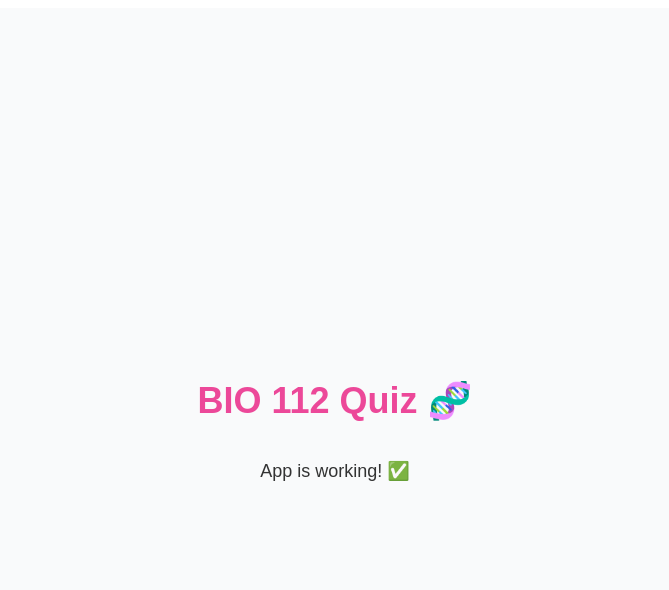
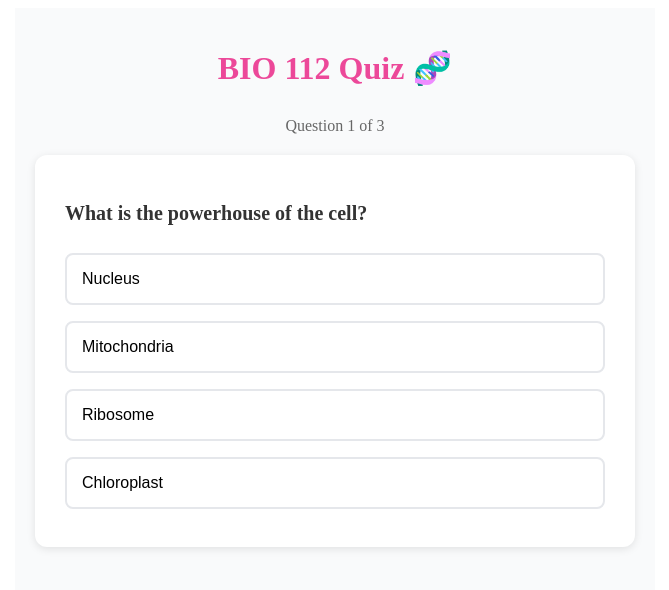
Before and after one commit to olamgeorg/bio112--quiz, a React (Vite) app: page / in a window 1280 px wide. Shown: the top 590 px of the page, without its empty margins (305-974 px from the left). Built offline with nearby package versions, Linux system fonts and the light colour scheme.

Commit message:
Update App.tsx
Commit changes

```diff
--- a/App.tsx
+++ b/App.tsx
@@ -1,26 +1,76 @@
+import { useState } from 'react'
+
+const questions = [
+  {
+    q: "What is the powerhouse of the cell?",
+    options: ["Nucleus", "Mitochondria", "Ribosome", "Chloroplast"],
+    answer: "Mitochondria"
+  },
+  {
+    q: "DNA stands for?",
+    options: ["Deoxyribonucleic Acid", "Dioxyribonucleic Acid", "Deoxyribose Nucleic Acid", "Dioxyribose Acid"],
+    answer: "Deoxyribonucleic Acid"
+  },
+  {
+    q: "Which cell has no nucleus?",
+    options: ["Plant cell", "Animal cell", "Bacterial cell", "Fungal cell"],
+    answer: "Bacterial cell"
+  }
+]
+
 export default function App() {
+  const [current, setCurrent] = useState(0)
+  const [score, setScore] = useState(0)
+  const [selected, setSelected] = useState("")
+  const [showResult, setShowResult] = useState(false)
+
+  const handleAnswer = (option: string) => {
+    setSelected(option)
+    if (option === questions[current].answer) setScore(score + 1)
+    setTimeout(() => {
+      if (current < questions.length - 1) {
+        setCurrent(current + 1)
+        setSelected("")
+      } else {
+        setShowResult(true)
+      }
+    }, 1000)
+  }
+
+  if (showResult) {
+    return (
+      <div style={{minHeight:'100vh',display:'flex',flexDirection:'column',justifyContent:'center',alignItems:'center',background:'#f9fafb',padding:'20px',textAlign:'center'}}>
+        <h1 style={{fontSize:'36px',color:'#ec4899',marginBottom:'20px'}}>BIO 112 Quiz 🧬</h1>
+        <h2 style={{fontSize:'28px',color:'#333'}}>Your Score: {score}/{questions.length}</h2>
+        <p style={{fontSize:'18px',color:'#666',marginTop:'10px'}}>{score === questions.length? 'Perfect! 🎉' : score >= 2? 'Great job! 👏' : 'Keep practicing! 💪'}</p>
+        <button onClick={() => {setCurrent(0); setScore(0); setShowResult(false); setSelected("")}}
+          style={{marginTop:'20px',padding:'12px 24px',background:'#ec4899',color:'white',border:'none',borderRadius:'8px',fontSize:'16px',cursor:'pointer'}}>
+          Retake Quiz
+        </button>
+      </div>
+    )
+  }
+
   return (
-    <div style={{
-      minHeight: '100vh',
-      background: '#f9fafb',
-      display: 'flex',
-      flexDirection: 'column',
-      justifyContent: 'center',
-      alignItems: 'center',
-      fontFamily: 'Arial, sans-serif',
-      padding: '20px'
-    }}>
-      <h1 style={{
-        fontSize: '36px',
-        fontWeight: 'bold',
-        color: '#ec4899',
-        marginBottom: '20px'
-      }}>
-        BIO 112 Quiz 🧬
-      </h1>
-      <p style={{ fontSize: '18px', color: '#333' }}>
-        App is working! ✅
-      </p>
+    <div style={{minHeight:'100vh',background:'#f9fafb',padding:'20px',maxWidth:'600px',margin:'0 auto'}}>
+      <h1 style={{fontSize:'32px',color:'#ec4899',textAlign:'center',marginBottom:'30px'}}>BIO 112 Quiz 🧬</h1>
+      <p style={{textAlign:'center',color:'#666',marginBottom:'20px'}}>Question {current + 1} of {questions.length}</p>
+
+      <div style={{background:'white',padding:'30px',borderRadius:'12px',boxShadow:'0 2px 8px rgba(0,0,0,0.1)'}}>
+        <h2 style={{fontSize:'20px',color:'#333',marginBottom:'20px'}}>{questions[current].q}</h2>
+
+        {questions[current].options.map((option, idx) => (
+          <button key={idx} onClick={() => handleAnswer(option)} disabled={selected!== ""}
+            style={{
+              width:'100%',padding:'15px',margin:'8px 0',border:'2px solid',
+              borderColor: selected === option? (option === questions[current].answer? '#10b981' : '#ef4444') : '#e5e7eb',
+              background: selected === option? (option === questions[current].answer? '#d1fae5' : '#fee2e2') : 'white',
+              borderRadius:'8px',fontSize:'16px',cursor:selected? 'default' : 'pointer',textAlign:'left'
+            }}>
+            {option}
+          </button>
+        ))}
+      </div>
     </div>
   )
 }
```
